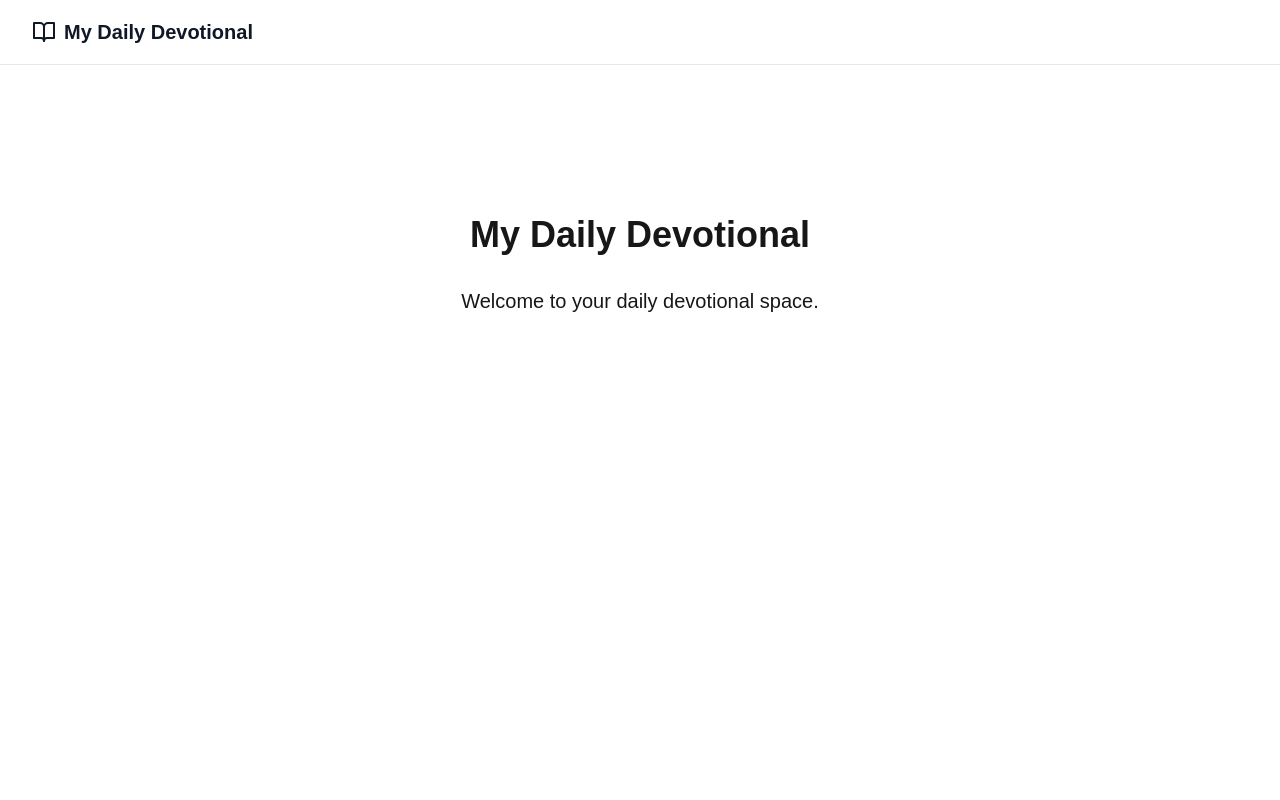
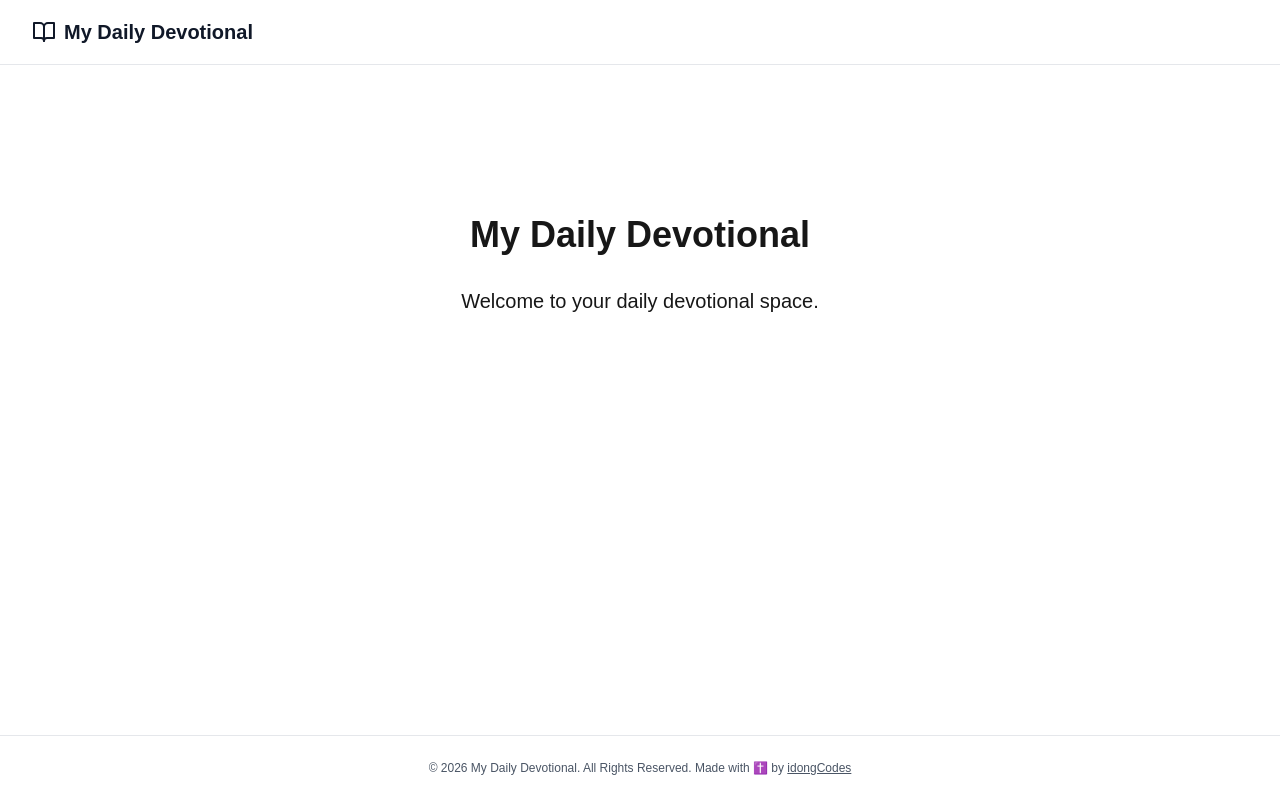
Before and after one commit to idongCodes/my-daily-devotional, a Next.js app: page /my-daily-devotional/ in a window 1280 px wide. Built offline with nearby package versions, Linux system fonts and the light colour scheme.

Commit message:
Add Footer and Footer Text

```diff
--- a/src/app/layout.tsx
+++ b/src/app/layout.tsx
@@ -2,6 +2,7 @@ import type { Metadata } from "next";
 import { Geist, Geist_Mono } from "next/font/google";
 import "./globals.css";
 import TopBar from "@/components/TopBar";
+import Footer from "@/components/Footer";
 
 const geistSans = Geist({
   variable: "--font-geist-sans",
@@ -32,6 +33,7 @@ export default function RootLayout({
         <main className="flex-grow">
           {children}
         </main>
+        <Footer />
       </body>
     </html>
   );
--- /dev/null
+++ b/src/components/Footer.tsx
@@ -0,0 +1,23 @@
+import Link from "next/link";
+
+export default function Footer() {
+  const currentYear = new Date().getFullYear();
+
+  return (
+    <footer className="w-full border-t border-gray-200 dark:border-gray-800 bg-white dark:bg-black py-6">
+      <div className="max-w-7xl mx-auto px-4 sm:px-6 lg:px-8 flex justify-center items-center text-xs text-gray-600 dark:text-gray-400">
+        <p>
+          &copy; {currentYear} My Daily Devotional. All Rights Reserved. Made with ✝️ by{" "}
+          <Link
+            href="https://idong-essien.vercel.app"
+            target="_blank"
+            rel="noopener noreferrer"
+            className="font-medium underline hover:text-gray-900 dark:hover:text-white transition-colors"
+          >
+            idongCodes
+          </Link>
+        </p>
+      </div>
+    </footer>
+  );
+}
```
